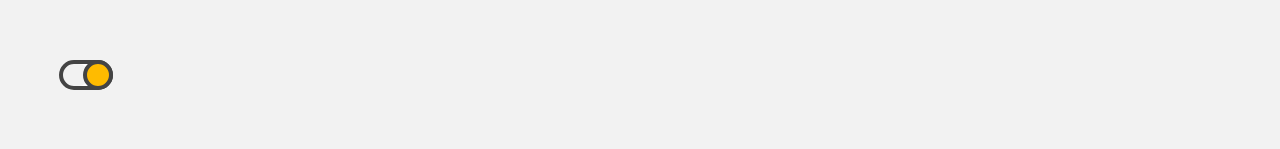
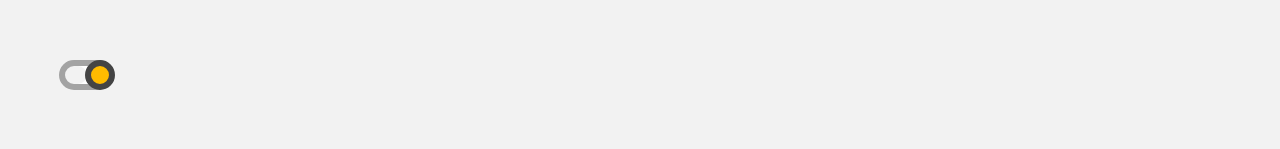
Before and after one commit to flogesell/shutdown, a Vue app in the folder frontend/: page /styleguide in a window 1280 px wide. Shown: the part 753-902 px from the top of the page. Built offline with nearby package versions, Linux system fonts and the light colour scheme.

Commit message:
switch hover changes, Prob Box in styleguide

```diff
--- a/frontend/src/components/buttons/Switch.vue
+++ b/frontend/src/components/buttons/Switch.vue
@@ -23,20 +23,21 @@ export default {
       width: 54px; height: 30px;
       border-radius: 50px; box-shadow: inset -20px 0 0 0 #ffffff;
       transition-duration: 500ms;
-      border: 4px $secondary solid;
+      border: 6px $secondary solid ;
   }
   input.apple-switch:after {
       transition: background .5s;
       content: "";
       position: absolute;
-      top: -4px; left: -4px;
-      width: 22px; height: 22px;
+      top: -6px; left: -6px;
+      width: 18px; height: 18px;
       background-color: transparent;
-      border: 4px $primary solid;
+      border: 6px $primary solid;
       border-radius: 50%;
+      transition: 0.1s;
   }
   input.apple-switch:checked {
-      border-color: $primary;
+      border-color: $secondary;
 
     &:after {
       background: $color;
@@ -44,6 +45,16 @@ export default {
   }
   input.apple-switch:checked:after {
       left: 20px;
+      transition: 0.1s;
+  }
+  input.apple-switch:hover:after {
+    width: 20px; height: 20px;
+    margin: -2px 0 0 -2px;
+    border: 7px $primary solid;
+  }
+  input.apple-switch:checked:hover:after {
+    width: 22px; height: 22px;
+    margin: -3px 0 0 -3px;
   }
 
 </style>
--- a/frontend/src/views/Style.vue
+++ b/frontend/src/views/Style.vue
@@ -35,6 +35,7 @@
         </li>
         <li id="diagram">
           <h2>Diagram</h2>
+          <ProbabilityBox percentage="62" deg="2°" class="probBox" />
         </li>
         <li id="button">
           <h2>Button</h2>
@@ -48,12 +49,14 @@
 <script>
 import CheckboxMoritz from '@/components/buttons/Switch.vue';
 import Checkbox from '@/components/buttons/Checkbox.vue'
+import ProbabilityBox from '@/components/probabilityBox.vue'
 
 export default {
   name: 'App',
   components: {
     Checkbox,
-    CheckboxMoritz
+    CheckboxMoritz,
+    ProbabilityBox
   }
 }
 </script>
```
